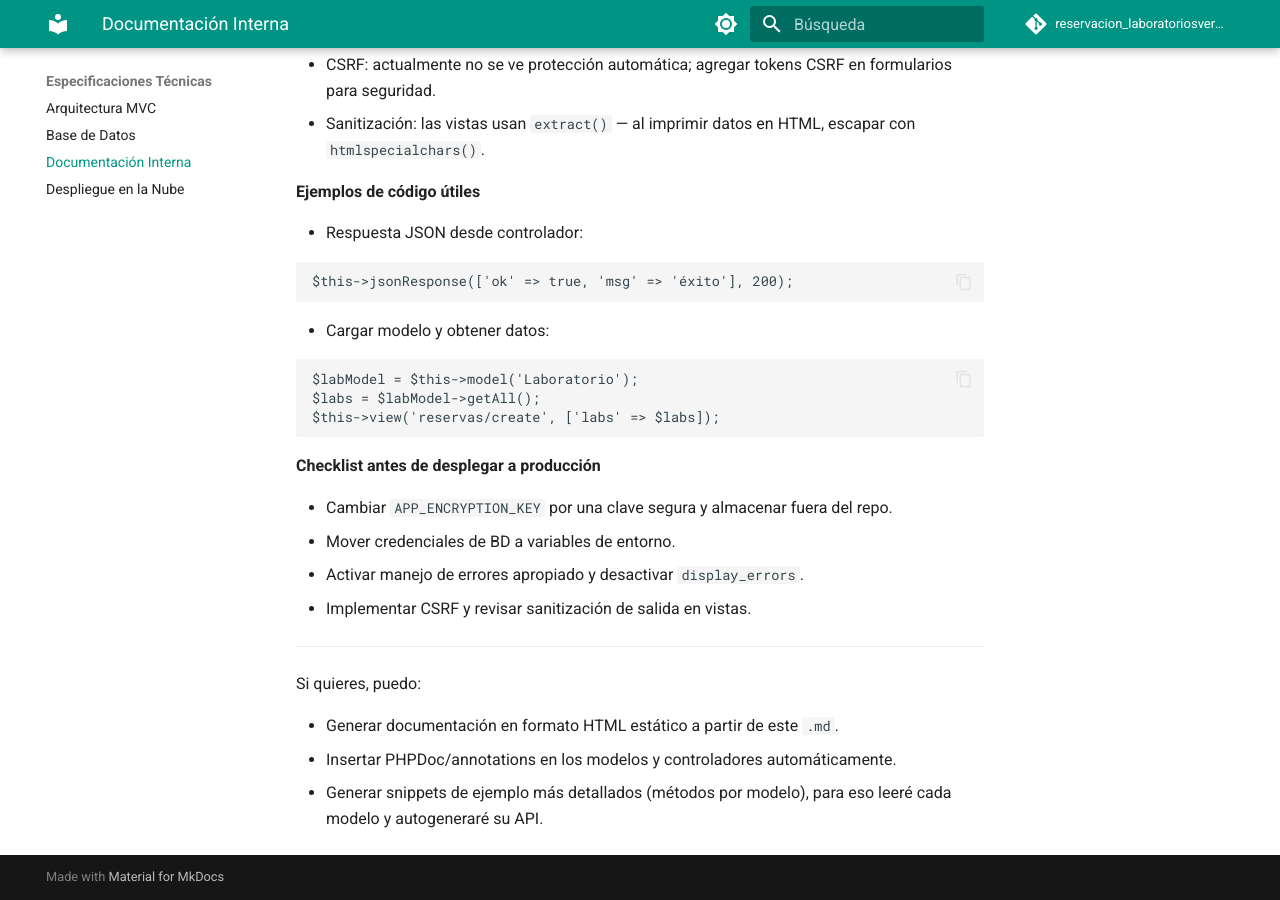
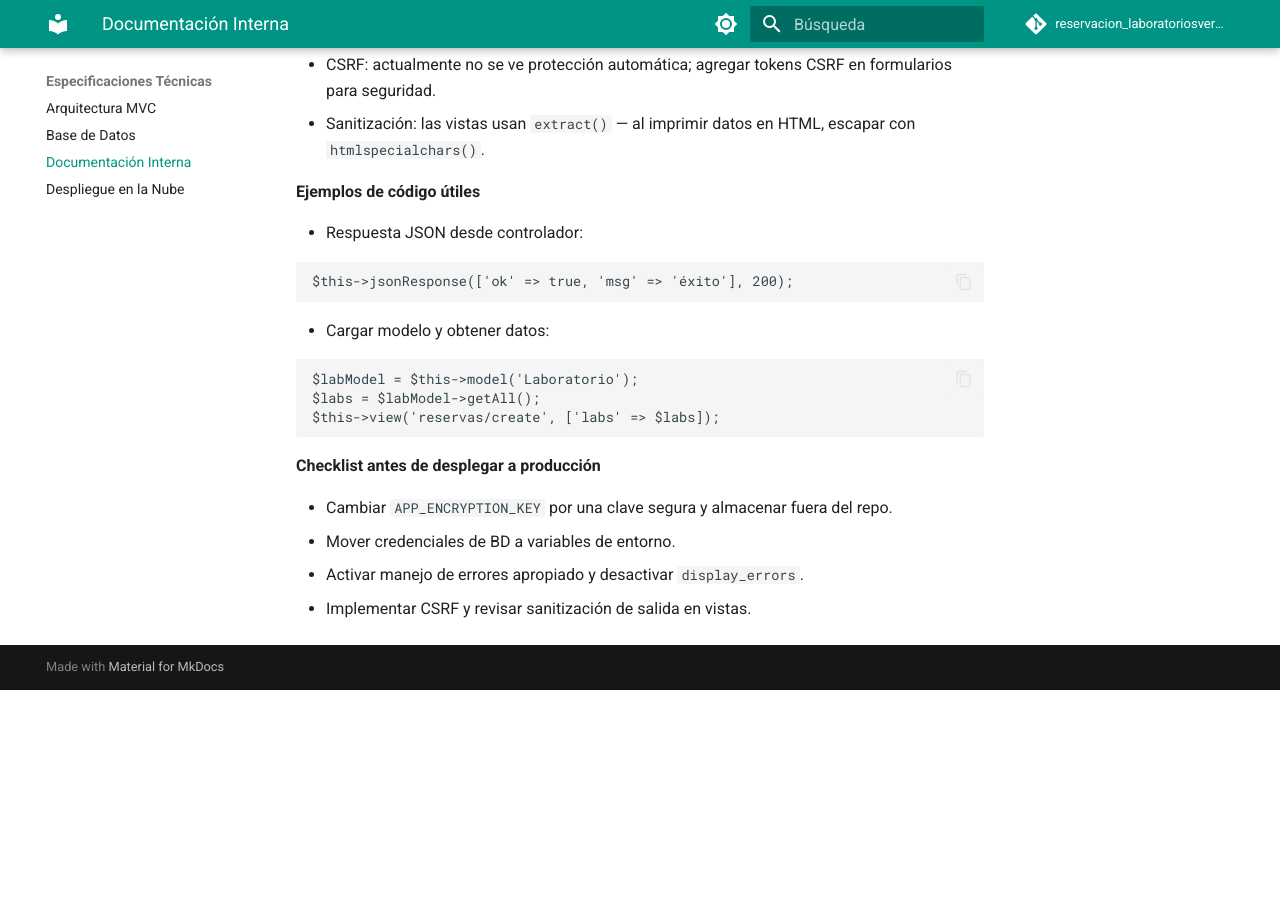
Before and after one commit to Jalgxone/reservacion_laboratoriosvercel, an MkDocs documentation site: the page built from docs/documentacion_tecnica.md, in a window 1280 px wide and 900 px high, scrolled down 3371 px. Built offline with MkDocs 1.6.1 and Material for MkDocs 9.7.7, drawn with Linux system fonts in a browser that asks for light colours; comment, search, counter and statistics services are not loaded; after the commit the page ends 4061 px from its top, so only the background shows below that.

Commit message:
Update documentacion_tecnica.md

```diff
--- a/docs/documentacion_tecnica.md
+++ b/docs/documentacion_tecnica.md
@@ -141,11 +141,3 @@ $this->view('reservas/create', ['labs' => $labs]);
 - Mover credenciales de BD a variables de entorno.
 - Activar manejo de errores apropiado y desactivar `display_errors`.
 - Implementar CSRF y revisar sanitización de salida en vistas.
-
----
-
-Si quieres, puedo:
-
-- Generar documentación en formato HTML estático a partir de este `.md`.
-- Insertar PHPDoc/annotations en los modelos y controladores automáticamente.
-- Generar snippets de ejemplo más detallados (métodos por modelo), para eso leeré cada modelo y autogeneraré su API.
```
